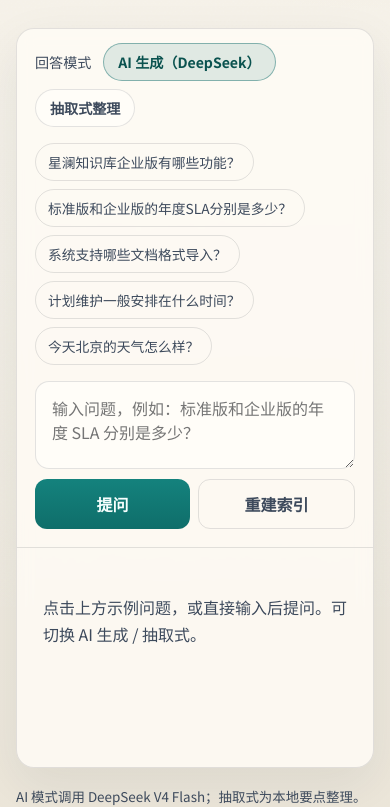
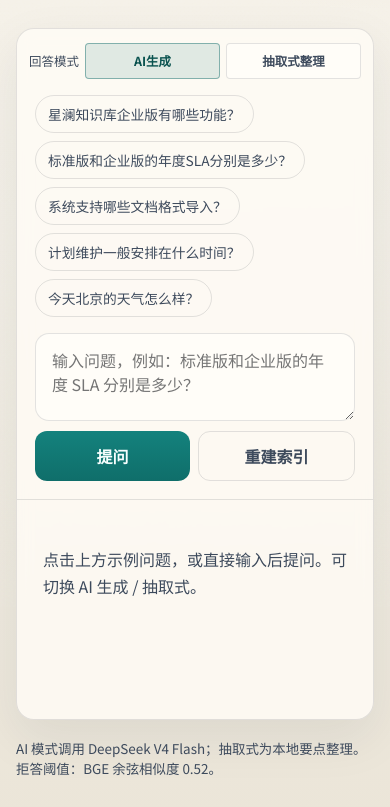
Before and after one commit to lx404616-lab/RAG-0729, a Flask app: page / in a window 390 px wide. Shown: the part 237-1044 px from the top of the page. Run offline with Flask 3, Linux system fonts and the light colour scheme.

Commit message:
Keep mode buttons on one row with square corners on mobile.

```diff
--- a/templates/index.html
+++ b/templates/index.html
@@ -110,25 +110,37 @@
       gap: 8px;
       padding: 14px 18px 0;
       align-items: center;
-      flex-wrap: wrap;
+      flex-wrap: nowrap;
+    }
+
+    .mode-group {
+      display: flex;
+      flex: 1;
+      min-width: 0;
+      gap: 6px;
+      flex-wrap: nowrap;
     }
 
     .mode-switch .label {
       color: var(--ink-soft);
       font-size: 0.88rem;
-      margin-right: 4px;
+      flex: 0 0 auto;
+      white-space: nowrap;
     }
 
     .mode-btn {
+      flex: 1;
+      min-width: 0;
       border: 1px solid var(--line);
       background: #fffdf8;
       color: var(--ink-soft);
-      border-radius: 999px;
-      padding: 8px 14px;
+      border-radius: 6px;
+      padding: 8px 10px;
       font: inherit;
-      font-size: 0.88rem;
+      font-size: 0.84rem;
       font-weight: 600;
       cursor: pointer;
+      white-space: nowrap;
       transition: background 0.2s, color 0.2s, border-color 0.2s;
     }
 
@@ -327,6 +339,9 @@
       .actions { flex-direction: row; }
       button.primary, button.ghost { flex: 1; }
       .lead { white-space: normal; }
+      .mode-switch { padding: 14px 12px 0; gap: 6px; }
+      .mode-switch .label { font-size: 0.78rem; }
+      .mode-btn { font-size: 0.78rem; padding: 8px 6px; border-radius: 4px; }
     }
   </style>
 </head>
@@ -345,8 +360,10 @@
     <section class="panel">
       <div class="mode-switch">
         <span class="label">回答模式</span>
-        <button type="button" class="mode-btn active" data-mode="ai" id="modeAi">AI 生成（DeepSeek）</button>
-        <button type="button" class="mode-btn" data-mode="extractive" id="modeExtractive">抽取式整理</button>
+        <div class="mode-group">
+          <button type="button" class="mode-btn active" data-mode="ai" id="modeAi">AI生成</button>
+          <button type="button" class="mode-btn" data-mode="extractive" id="modeExtractive">抽取式整理</button>
+        </div>
       </div>
       <div class="examples" id="examples"></div>
       <div class="composer">
```
Also changed, not shown: docs/index.html (+38 -5 lines).
